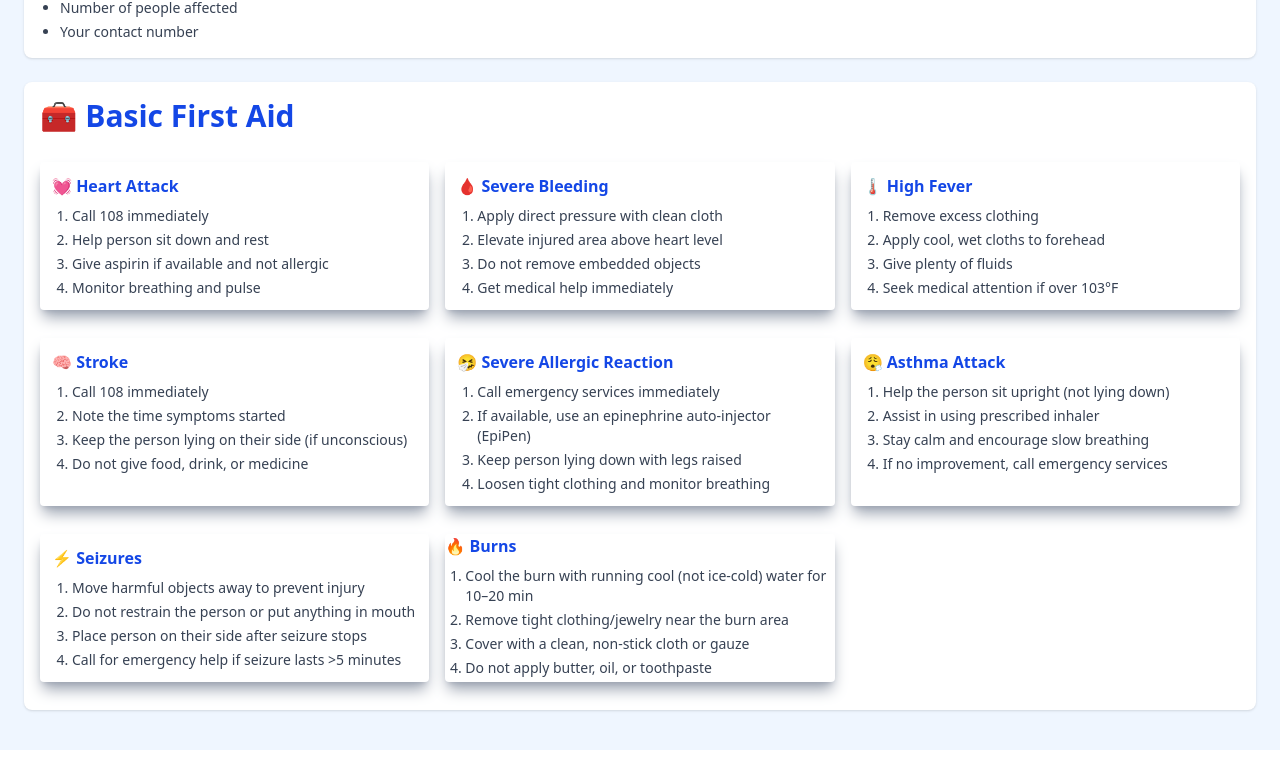
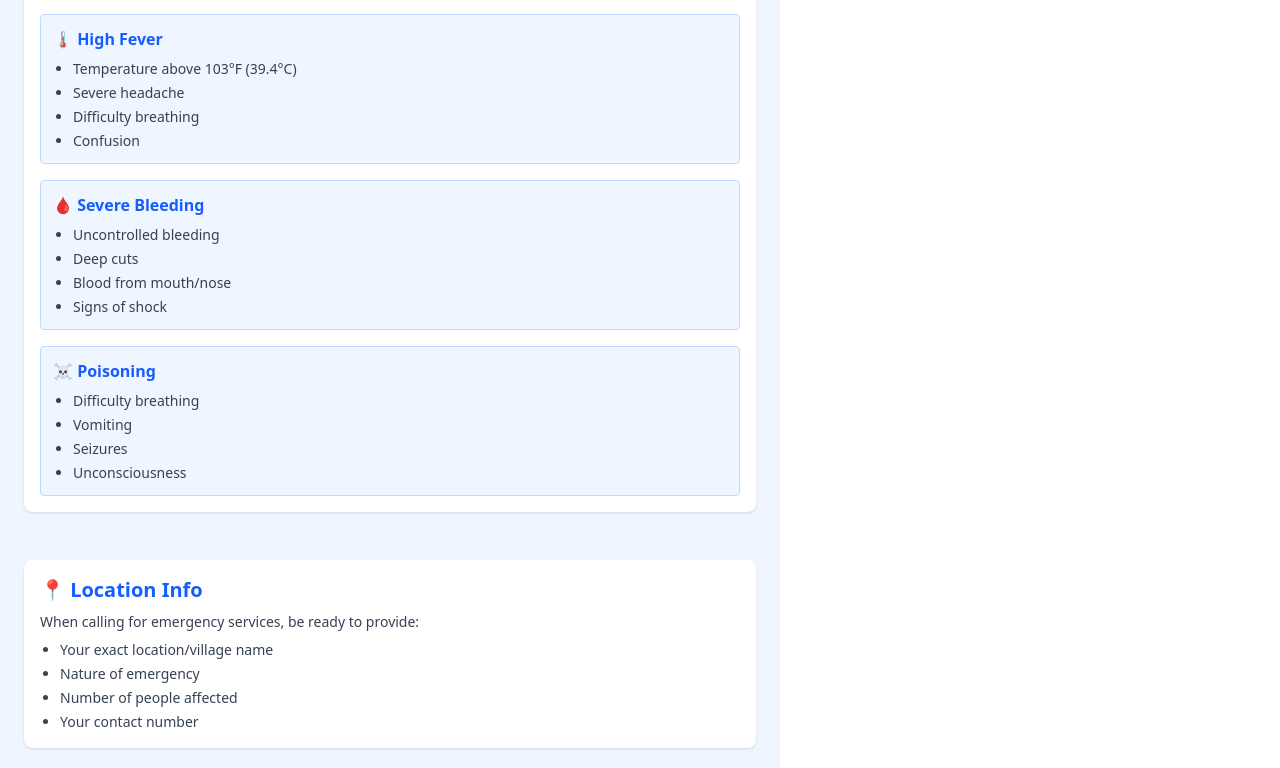
Before and after one commit to ChaitanyaZunzurkar/YCCE-Hackathon, a React (Vite) app: page /emergency in a window 1280 px wide. Shown: the part 1192-1960 px from the top of the page. Built offline with nearby package versions, Linux system fonts and the light colour scheme.

Commit message:
UI : Button improve

```diff
--- a/src/App.jsx
+++ b/src/App.jsx
@@ -32,6 +32,7 @@ export default function App() {
         {/* Redirect unknown routes to home */}
         <Route path="*" element={<Navigate to="/" />} />
       </Routes>
+        {!hideNavbar && <Footer />}
     </div>
   );
 }
--- a/src/Pages/Emergency.jsx
+++ b/src/Pages/Emergency.jsx
@@ -2,9 +2,9 @@ import React from "react";
 
 export default function Emergency() {
   return (
-    <div className="min-h-screen w-screen bg-blue-50 py-10 px-6 flex flex-col gap-6">
+    <div className="min-h-screen bg-blue-50 py-10 px-6 flex flex-col gap-6">
       {/* Title */}
-      <h1 className="text-3xl font-bold text-sky-500 mb-2">🚨 Emergency Services</h1>
+      <h1 className="text-3xl font-bold text-blue-700 mb-2">🚨 Emergency Services</h1>
       <p className="text-gray-700 mb-4">
         Quick access to emergency help and resources
       </p>
@@ -18,7 +18,7 @@ export default function Emergency() {
         {/* Emergency Numbers */}
         <div className="bg-white shadow rounded-lg p-4">
           <h2 className="text-xl font-semibold text-blue-600 mb-3">📞 Emergency Numbers</h2>
-          <div className="space-y-4 grid grid-cols-2 gap-4">
+          <div className="space-y-4">
             {[
               { number: "108", title: "Medical Emergency", desc: "24/7 Ambulance Service" },
               { number: "100", title: "Police Emergency", desc: "Police Helpline" },
@@ -26,7 +26,7 @@ export default function Emergency() {
               { number: "1091", title: "Women Helpline", desc: "Women in Distress" },
               { number: "1098", title: "Child Helpline", desc: "Child Protection" },
             ].map((item) => (
-              <a key={item.number} href={`tel:${item.number}`} className="block bg-sky-200  text-white p-4 rounded-lg shadow flex justify-between items-center hover:bg-white hover:shadow-[0_0_15px_rgba(56,189,248,0.6)]  transition">
+              <a key={item.number} href={`tel:${item.number}`} className="block bg-blue-500 text-white p-4 rounded-lg shadow flex justify-between items-center hover:bg-blue-600 transition">
                 <div>
                   <div className="text-xl font-bold">{item.number}</div>
                   <div className="text-sm">{item.title}</div>
@@ -41,7 +41,7 @@ export default function Emergency() {
         {/* When to Call Emergency */}
         <div className="bg-white shadow rounded-lg p-4">
           <h2 className="text-xl font-semibold text-blue-500 mb-3">⏱️ When to Call Emergency Services</h2>
-          <div className="grid grid-cols-1 md:grid-cols-2 gap-4 grid grid-cols-4">
+          <div className="grid grid-cols-1 md:grid-cols-2 gap-4">
             {/* Heart Problems */}
             <div className="bg-blue-50 border border-blue-200 p-3 rounded">
               <h3 className="font-semibold text-blue-600 mb-2">❤️ Heart Problems</h3>
@@ -105,10 +105,10 @@ export default function Emergency() {
 
         {/* Basic First Aid */}
         <div className="bg-white shadow rounded-lg p-4">
-          <h2 className="text-3xl font-semibold text-blue-700 mb-7">🧰 Basic First Aid</h2>
-          <div className="grid grid-cols-3 gap-4 bg-white">
-{/* Heart Attack */}
-          <div className="bg-white p-3 mb-3 rounded-sm shadow-lg shadow-gray-400 ">
+          <h2 className="text-xl font-semibold text-blue-700 mb-3">🧰 Basic First Aid</h2>
+
+          {/* Heart Attack */}
+          <div className="bg-blue-50 p-3 mb-3 rounded">
             <h3 className="text-blue-700 font-semibold mb-2">💓 Heart Attack</h3>
             <ol className="list-decimal pl-5 text-sm text-gray-700 space-y-1">
               <li>Call 108 immediately</li>
@@ -119,7 +119,7 @@ export default function Emergency() {
           </div>
 
           {/* Severe Bleeding */}
-          <div className="bg-white p-3 mb-3 rounded-sm shadow-lg shadow-gray-400">
+          <div className="bg-blue-50 p-3 mb-3 rounded">
             <h3 className="text-blue-700 font-semibold mb-2">🩸 Severe Bleeding</h3>
             <ol className="list-decimal pl-5 text-sm text-gray-700 space-y-1">
               <li>Apply direct pressure with clean cloth</li>
@@ -130,7 +130,7 @@ export default function Emergency() {
           </div>
 
           {/* High Fever */}
-          <div className="bg-white p-3 mb-3 shadow-lg rounded-sm shadow-gray-400">
+          <div className="bg-blue-50 p-3 mb-3 rounded">
             <h3 className="text-blue-700 font-semibold mb-2">🌡️ High Fever</h3>
             <ol className="list-decimal pl-5 text-sm text-gray-700 space-y-1">
               <li>Remove excess clothing</li>
@@ -139,69 +139,6 @@ export default function Emergency() {
               <li>Seek medical attention if over 103°F</li>
             </ol>
           </div>
-
- {/* Stroke */}
-<div className="bg-white p-3 mb-3 rounded-sm shadow-lg shadow-gray-400">
-  <h3 className="text-blue-700 font-semibold mb-2">🧠 Stroke</h3>
-  <ol className="list-decimal pl-5 text-sm text-gray-700 space-y-1">
-    <li>Call 108 immediately</li>
-    <li>Note the time symptoms started</li>
-    <li>Keep the person lying on their side (if unconscious)</li>
-    <li>Do not give food, drink, or medicine</li>
-  </ol>
-</div>
-
-{/* Severe Allergic Reaction */}
-<div className="bg-white p-3 mb-3 shadow-lg rounded-sm shadow-gray-400">
-  <h3 className="text-blue-700 font-semibold mb-2">🤧 Severe Allergic Reaction</h3>
-  <ol className="list-decimal pl-5 text-sm text-gray-700 space-y-1">
-    <li>Call emergency services immediately</li>
-    <li>If available, use an epinephrine auto-injector (EpiPen)</li>
-    <li>Keep person lying down with legs raised</li>
-    <li>Loosen tight clothing and monitor breathing</li>
-  </ol>
-</div>
-
-
-{/* Asthma Attack */}
-<div className="bg-white p-3 mb-3 shadow-lg rounded-sm shadow-gray-400">
-  <h3 className="text-blue-700 font-semibold mb-2">😮‍💨 Asthma Attack</h3>
-  <ol className="list-decimal pl-5 text-sm text-gray-700 space-y-1">
-    <li>Help the person sit upright (not lying down)</li>
-    <li>Assist in using prescribed inhaler</li>
-    <li>Stay calm and encourage slow breathing</li>
-    <li>If no improvement, call emergency services</li>
-  </ol>
-</div>
-
-
-{/* Seizures */}
-<div className="bg-white p-3 mb-3 shadow-lg rounded-sm shadow-gray-400">
-  <h3 className="text-blue-700 font-semibold mb-2">⚡ Seizures</h3>
-  <ol className="list-decimal pl-5 text-sm text-gray-700 space-y-1">
-    <li>Move harmful objects away to prevent injury</li>
-    <li>Do not restrain the person or put anything in mouth</li>
-    <li>Place person on their side after seizure stops</li>
-    <li>Call for emergency help if seizure lasts &gt;5 minutes</li>
-  </ol>
-</div>
-
-{/* Burns */}
-<div className="bg-whitep-3 mb-3 shadow-lg rounded-sm shadow-gray-400">
-  <h3 className="text-blue-700 font-semibold mb-2">🔥 Burns</h3>
-  <ol className="list-decimal pl-5 text-sm text-gray-700 space-y-1">
-    <li>Cool the burn with running cool (not ice-cold) water for 10–20 min</li>
-    <li>Remove tight clothing/jewelry near the burn area</li>
-    <li>Cover with a clean, non-stick cloth or gauze</li>
-    <li>Do not apply butter, oil, or toothpaste</li>
-  </ol>
-</div>
-
-
-
-
-          </div>
-
         </div>
       </div>
     </div>
--- a/src/Pages/Home.jsx
+++ b/src/Pages/Home.jsx
@@ -22,18 +22,18 @@ export default function Home() {
         Integrated with India’s Ayushman Bharat Digital Health Mission
       </span>
     </p>
-    <div className="flex flex-row md:flex-row justify-center gap-4">
+    <div className="flex flex-row md:flex-row justify-center gap-4 group">
       <a
         href="#get-started"
-        className="px-6 py-3 border border-blue-300 bg-blue-300 text-white rounded-full font-semibold hover:bg-blue-300 transition"
+        className="px-6 py-3 border border-blue-300 bg-blue-300 text-white rounded-full font-semibold hover:bg-blue-300 transition group-hover:bg-transparent"
       >
    <span className="text-blue-900">        Get Started</span>
       </a>
       <a
         href="#learn-more"
-        className="px-6 py-3 border border-blue-300 text-green-600 rounded-full font-semibold hover:bg-green-100 transition"
+        className="px-6 py-3 border border-blue-300 text-blue-600 rounded-full font-semibold group-hover:bg-blue-300 hover:text-white transition"
       >
-        Learn More
+      <span className="text-blue-900">     Learn More </span>
       </a>
     </div>
     <img
```
